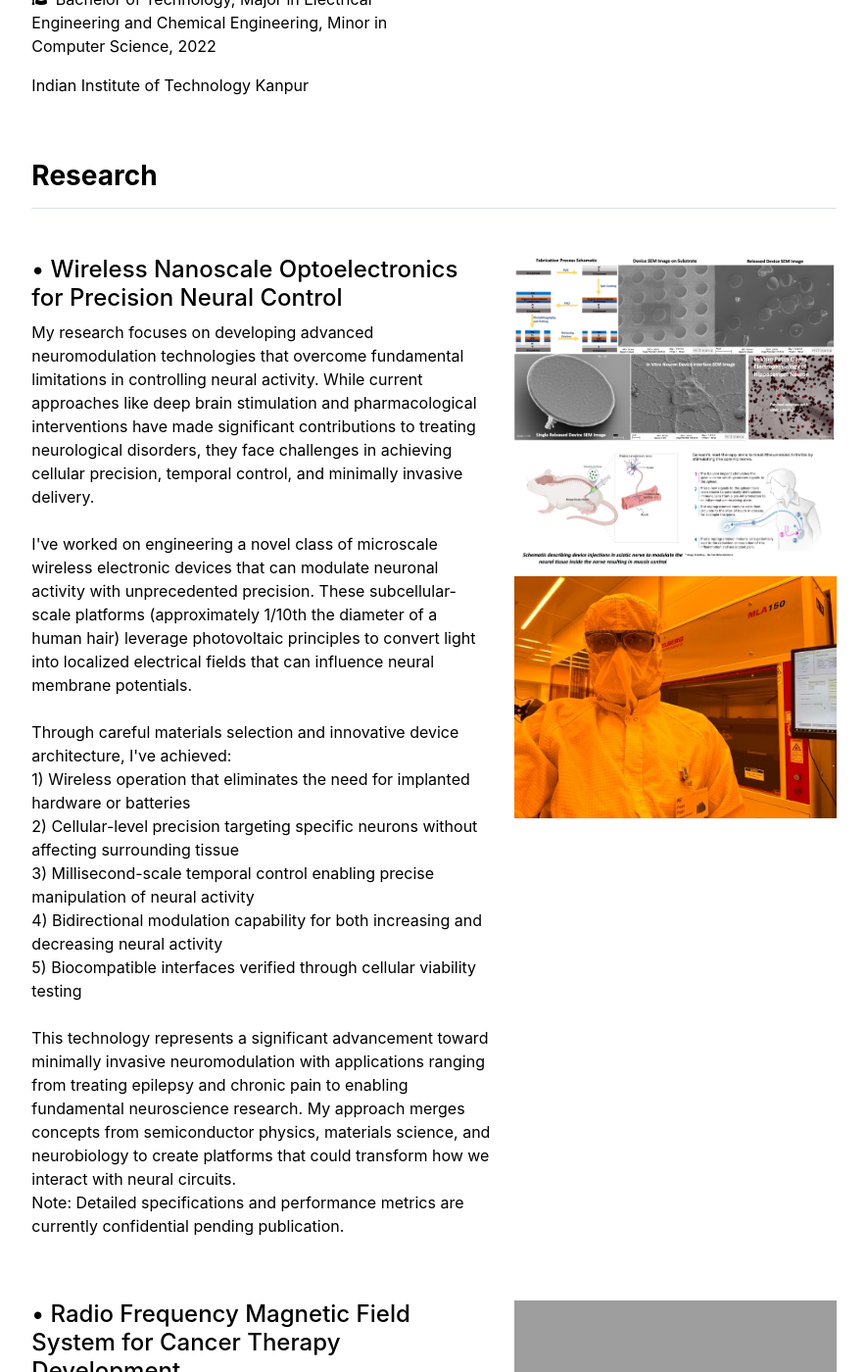
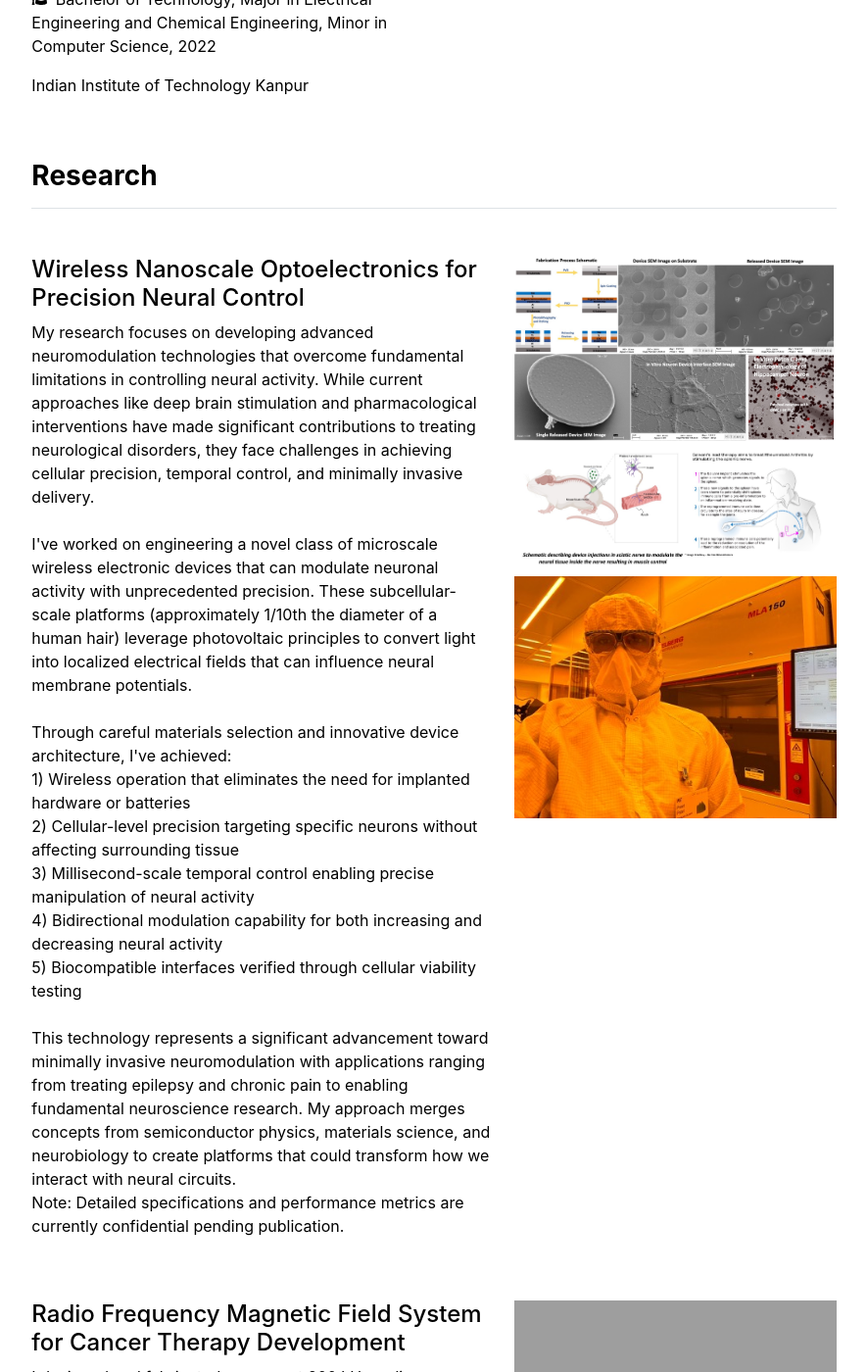
Before and after one commit to preet-mit/preet-mit, a Jekyll site: the page built from index.md, in a window 1280 px wide and 1400 px high, scrolled down 831 px. Shown: the whole window at 98% size, without its empty margins (197-1082 px from the left). Built offline with Jekyll 4.4.1, drawn with Linux system fonts in a browser that asks for light colours.

Commit message:
Update research-content.html

```diff
--- a/_includes/research-content.html
+++ b/_includes/research-content.html
@@ -5,7 +5,7 @@
 <!-- Project 1 -->
 <div class="row mb-5">
   <div class="col-md-7">
-    <h4>• Wireless Nanoscale Optoelectronics for Precision Neural Control</h4>
+    <h4>Wireless Nanoscale Optoelectronics for Precision Neural Control</h4>
     <p>
       My research focuses on developing advanced neuromodulation technologies that overcome fundamental limitations in controlling neural activity. While current approaches like deep brain stimulation and pharmacological interventions have made significant contributions to treating neurological disorders, they face challenges in achieving cellular precision, temporal control, and minimally invasive delivery.<br><br>
 I've worked on engineering a novel class of microscale wireless electronic devices that can modulate neuronal activity with unprecedented precision. These subcellular-scale platforms (approximately 1/10th the diameter of a human hair) leverage photovoltaic principles to convert light into localized electrical fields that can influence neural membrane potentials.<br><br>
@@ -35,7 +35,7 @@ Note: Detailed specifications and performance metrics are currently confidential
 <!-- Project 2 -->
 <div class="row mb-5">
   <div class="col-md-7">
-    <h4>• Radio Frequency Magnetic Field System for Cancer Therapy Development</h4>
+    <h4>Radio Frequency Magnetic Field System for Cancer Therapy Development</h4>
     <p>
       I designed and fabricated a resonant 200 kHz radio frequency magnetic field generation system for preclinical cancer treatment studies in mice. The apparatus features an optimized cylindrical coil configuration producing uniform axial fields (2-10 mT) within a mouse-scale workspace, which I engineered alongside custom matching circuits and push-pull amplifiers to drive the system at its 200 kHz radio frequency resonance. This modular design operates at resonance for enhanced power efficiency while maintaining safe physiological conditions for the animal subjects. The system permits longitudinal studies in freely moving subjects, bridging the gap between benchtop experiments and clinical-scale applications. Key innovations include balanced coil geometry optimization for field uniformity, resonant operation for reduced power consumption, and integrated animal habitat considerations - advancing beyond reference designs by enabling sustained in vivo experimentation with therapeutic field parameters. This versatile platform supports various radio frequency magnetic field applications and investigations of therapeutic effects in murine cancer models.
     </p>
```
